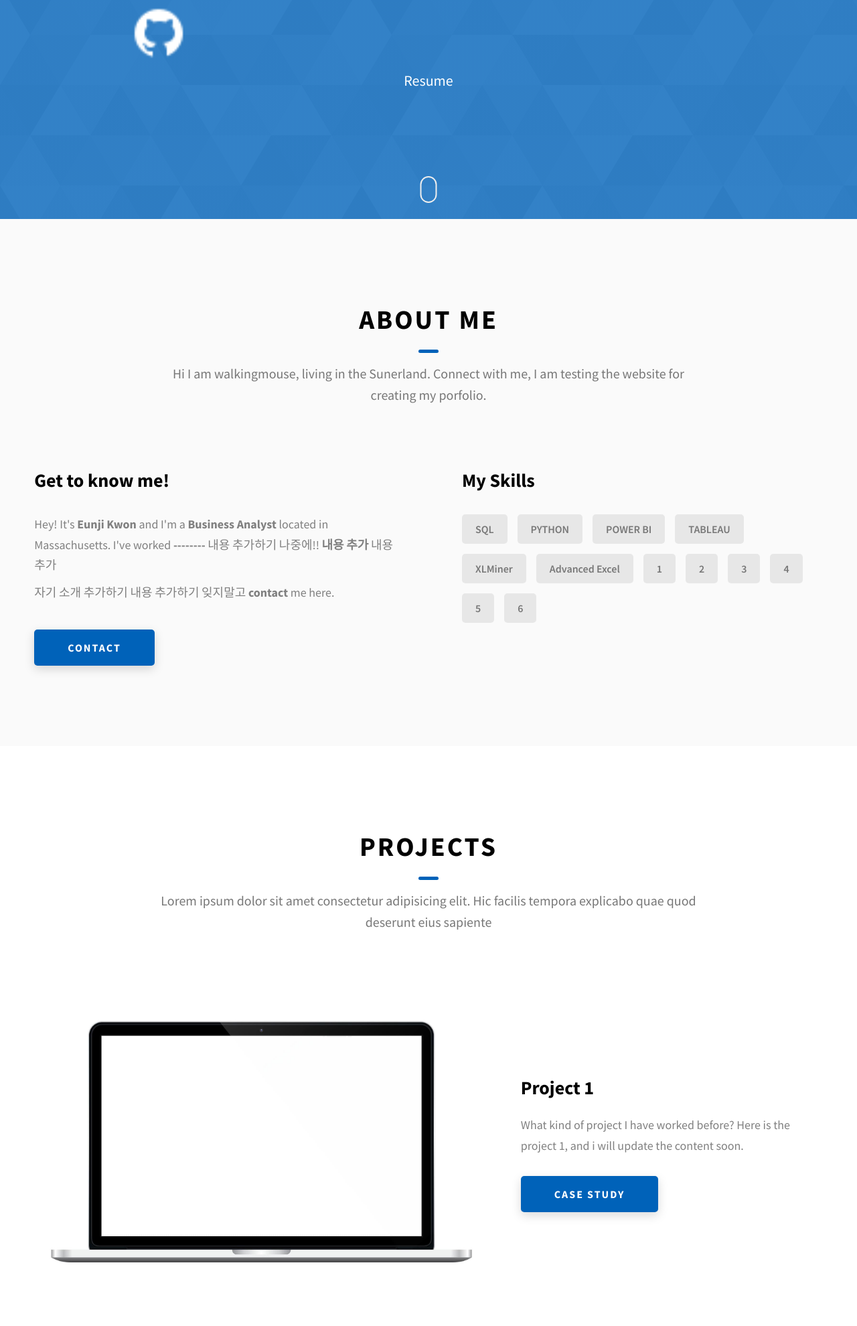
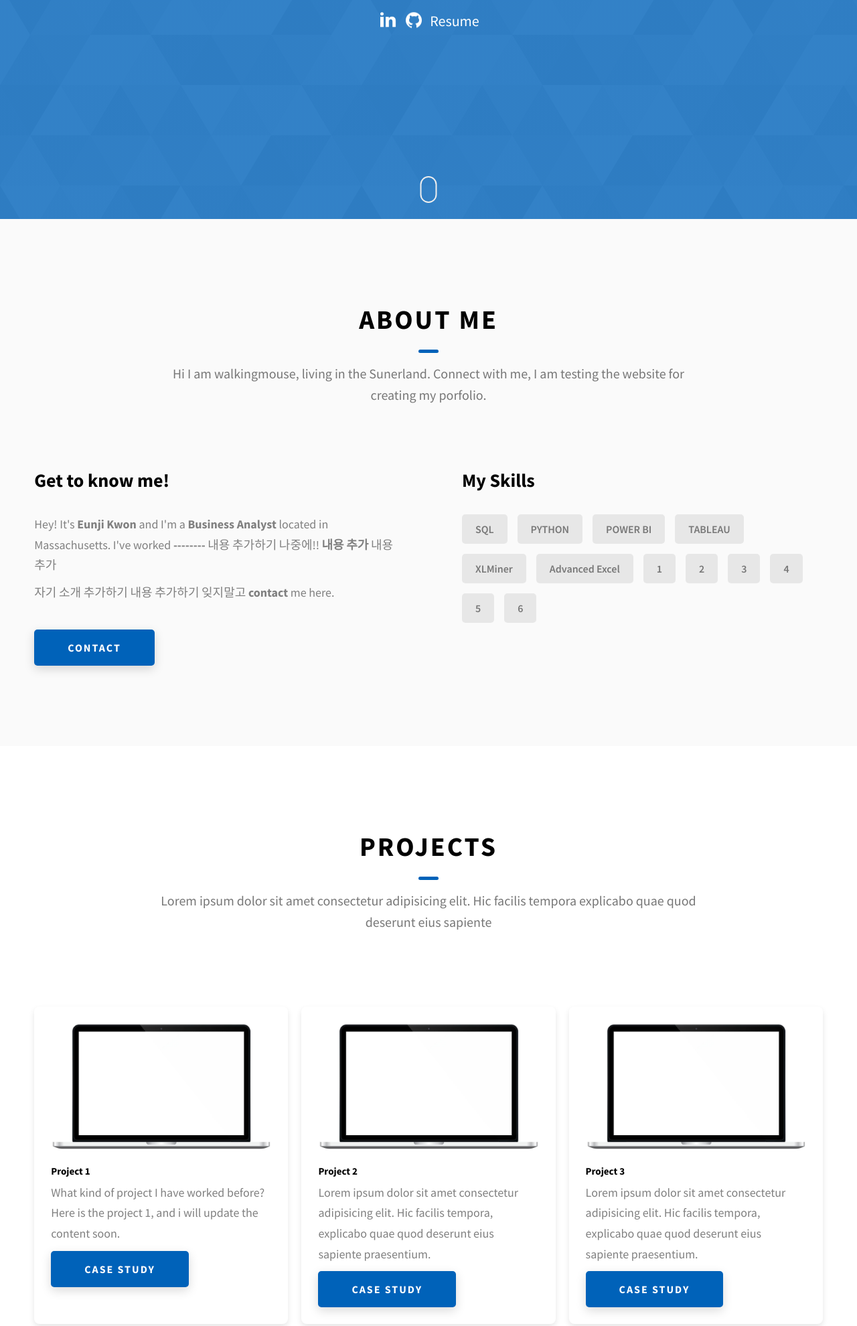
Before and after one commit to kwoneunji225/portfolio, a website: page index.html in a window 1280 px wide. Shown: the part 473-2453 px from the top of the page at 67% size. Drawn offline with Linux system fonts and the light colour scheme.

Commit message:
Social logos and project grid done

```diff
--- a/css/style.css
+++ b/css/style.css
@@ -192,6 +192,7 @@ textarea {
   max-height: 120rem;
   position: relative;
 }
+
 @media only screen and (max-width: 37.5em) {
   .home-hero {
     height: unset;
@@ -200,18 +201,15 @@ textarea {
 }
 .home-hero__socials {
   display: flex;
-  gap: 0.1rem; /* Decreased gap to bring items closer */
+  gap: 0.5rem; /* Adjusted gap between icons */
   justify-content: center;
-  margin-top: 1rem;
+  margin-top: 2rem;
 }
 
 .home-hero__socials--horizontal {
-  position: static;
-  transform: none;
-  border: none;
   display: flex;
   justify-content: center;
-  width: auto;
+  align-items: center;
 }
 
 @media only screen and (max-width: 56.25em) {
@@ -238,17 +236,18 @@ textarea {
 }
 
 .home-hero__social-icon-link {
-  width: 100%;
-  display: block;
-  padding: 0.2rem; /* Reduced padding */
+  display: inline-block;
+  padding: 0.2rem; /* Adjusted padding */
   transition: background .3s;
 }
 
 .home-hero__social-icon-link:hover {
   background: rgba(255, 255, 255, 0.1);
 }
+
 .home-hero__social-icon {
-  width: 10%;
+  width: 30px; /* Adjusted width of icons */
+  height: auto;
 }
 .home-hero__content {
   position: absolute;
@@ -519,6 +518,42 @@ textarea {
         .project-details__links-btn:last-child {
           margin: 0; } }
 
+.projects__grid {
+  display: grid;
+  grid-template-columns: repeat(auto-fit, minmax(300px, 1fr));
+  gap: 2rem; /* Adjust the gap between grid items */
+}
+
+.projects__item {
+  background-color: #fff; /* Example background color */
+  padding: 1.5rem; /* Example padding */
+  border-radius: 8px; /* Example border radius */
+  box-shadow: 0 4px 8px rgba(0, 0, 0, 0.1); /* Example box shadow */
+}
+
+.projects__row-img-cont {
+  max-width: 100%;
+}
+
+.projects__row-img {
+  max-width: 100%;
+  height: auto;
+}
+
+.projects__row-content {
+  padding: 1rem;
+}
+
+.projects__row-content-title {
+  font-size: 1.5rem;
+  margin-bottom: 0.5rem;
+}
+
+.projects__row-content-desc {
+  margin-bottom: 1rem;
+}
+
+
 .header {
   position: fixed;
   width: 100%;
--- a/index.html
+++ b/index.html
@@ -4,7 +4,7 @@
     <meta charset="UTF-8" />
     <meta name="viewport" content="width=device-width, initial-scale=1.0" />
     <meta http-equiv="X-UA-Compatible" content="ie=edge" />
-    <title>Dopefolio</title>
+    <title>Eunji Kwon</title>
     <meta name="description" content="Portfolio Template for Developer" />
 
     <link rel="stylesheet" href="css/style.css" />
@@ -92,7 +92,7 @@
             complex problems
           </p>
         </div>
-        <div class="home-hero_socials home-hero_socials--horizontal">
+        <div class="home-hero__socials home-hero__socials--horizontal">
           <a href="#" class="home-hero__social-icon-link">
             <img
               src="./assets/png/linkedin-ico.png"
@@ -100,7 +100,7 @@
               class="home-hero__social-icon"
             />
           </a>
-          <a href="#" class="home-hero__social-icon-link">
+          <a href="https://github.com/kwoneunji225" class="home-hero__social-icon-link">
             <img
               src="./assets/png/github-ico.png"
               alt="GitHub icon"
@@ -112,6 +112,7 @@
               Resume
             </p>
           </a>
+
           </a>
         </div>
       </div>
@@ -148,7 +149,7 @@
                 <strong>contact</strong> me here.
               </p>
             </div>
-            <a href="./#contact" class="btn btn--med btn--theme dynamicBgClr"
+            <a href="./index.html#contact" class="btn btn--med btn--theme dynamicBgClr"
               >Contact</a
             >
           </div>
@@ -182,8 +183,8 @@
           </span>
         </h2>
 
-        <div class="projects__content">
-          <div class="projects__row">
+        <div class="projects__grid">
+          <div class="projects__item">
             <div class="projects__row-img-cont">
               <img
                 src="./assets/jpeg/project-mockup-example.jpeg"
@@ -205,7 +206,8 @@
               >
             </div>
           </div>
-          <div class="projects__row">
+
+          <div class="projects__item">
             <div class="projects__row-img-cont">
               <img
                 src="./assets/jpeg/project-mockup-example.jpeg"
@@ -229,7 +231,8 @@
               >
             </div>
           </div>
-          <div class="projects__row">
+
+          <div class="projects__item">
             <div class="projects__row-img-cont">
               <img
                 src="./assets/jpeg/project-mockup-example.jpeg"
@@ -330,27 +333,6 @@
                   alt="icon"
                 />
               </a>
-              <a target="_blank" rel="noreferrer" href="#">
-                <img
-                  class="main-footer__icon"
-                  src="./assets/png/twitter-ico.png"
-                  alt="icon"
-                />
-              </a>
-              <a target="_blank" rel="noreferrer" href="#">
-                <img
-                  class="main-footer__icon"
-                  src="./assets/png/yt-ico.png"
-                  alt="icon"
-                />
-              </a>
-              <a target="_blank" rel="noreferrer" href="#">
-                <img
-                  class="main-footer__icon main-footer__icon--mr-none"
-                  src="./assets/png/insta-ico.png"
-                  alt="icon"
-                />
-              </a>
             </div>
           </div>
           <div class="main-footer__row main-footer__row-2">
@@ -364,9 +346,9 @@
 
         <!-- If you give me some credit or shoutout here by linking to my website, then it will be a big thing for me and will help me a lot :) -->
         <div class="main-footer__lower">
-          &copy; Copyright 2021. Made by
-          <a rel="noreferrer" target="_blank" href="https://rammaheshwari.com"
-            >Ram Maheshwari</a
+          &copy; Copyright 2024. Made by
+          <a rel="noreferrer" target="_blank" href="https://enjikwon.com"
+            >Enji Kwon</a
           >
         </div>
       </div>
```
